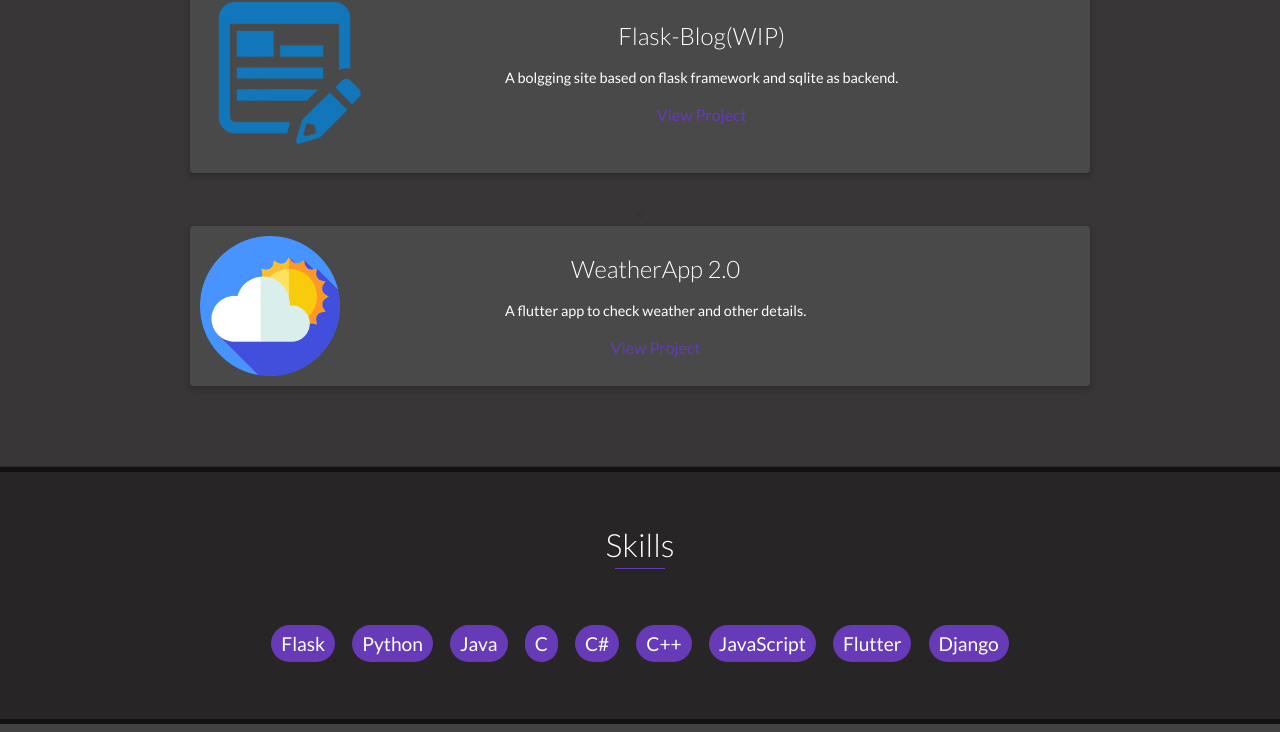
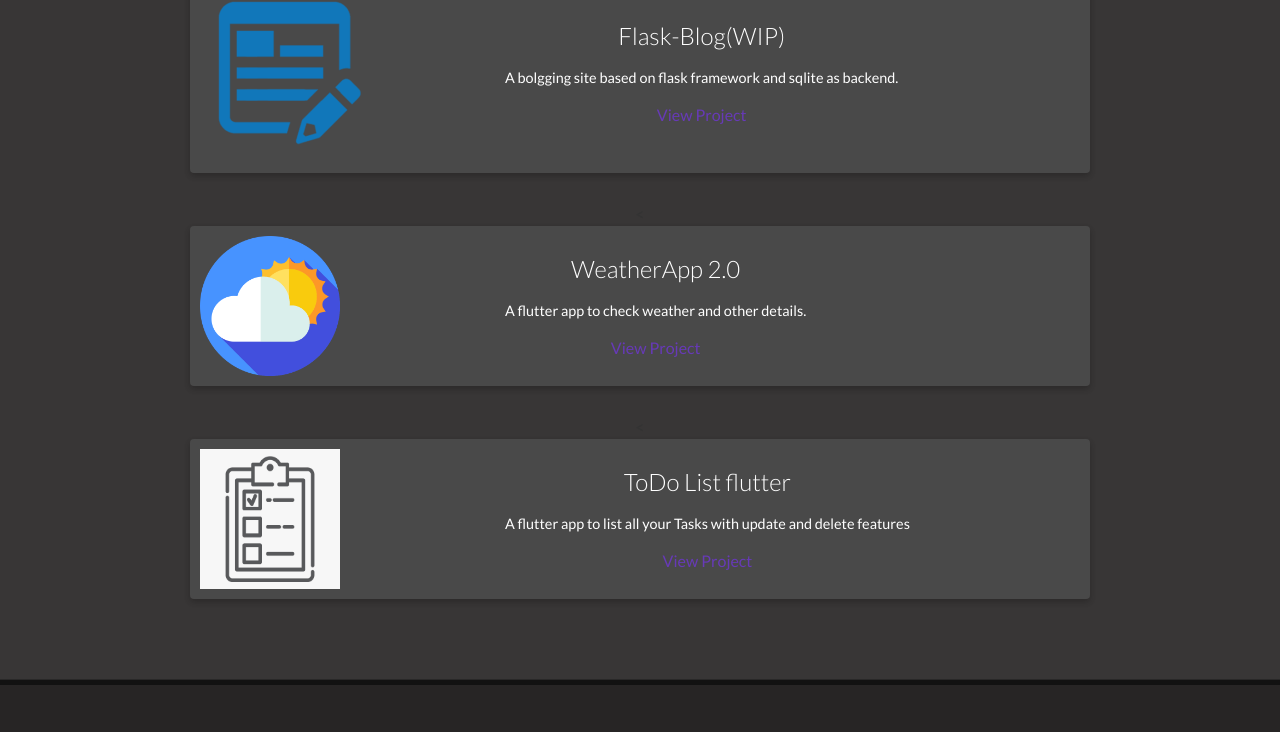
Before and after one commit to Omk4r-san/Omk4r-san.github.io, a website: page index.html in a window 1280 px wide. Shown: the part 2401-3133 px from the top of the page. Drawn offline with nearby package versions, Linux system fonts and the light colour scheme.

Commit message:
Profile updated

```diff
--- a/index.html
+++ b/index.html
@@ -204,6 +204,23 @@
                         <a href="https://github.com/Omk4r-san/WeatherApp" class="view-pro">View Project</a>
                     </div>
                     <!-- End .project-info -->
+                </div>
+                <!-- End .project -->
+                 <
+
+                <div class="project shadow-large">
+                    <div class="project-image">
+                        <img src="images/todolist.png" height="160", width="160" style="padding: 10px;" />
+                    </div>
+                    <!-- End .project-image -->
+                    <div class="project-info">
+                        <h3>ToDo List flutter</h3>
+                        <p>
+                            A flutter app to list all your Tasks with update and delete features
+                        </p>
+                        <a href="https://github.com/Omk4r-san/To-Do-App" class="view-pro">View Project</a>
+                    </div>
+                    <!-- End .project-info -->
 
                 </div>
 
```
Also changed, not shown: images/todolist.png (added).
